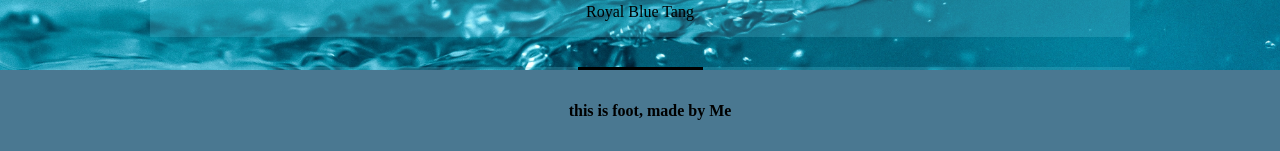
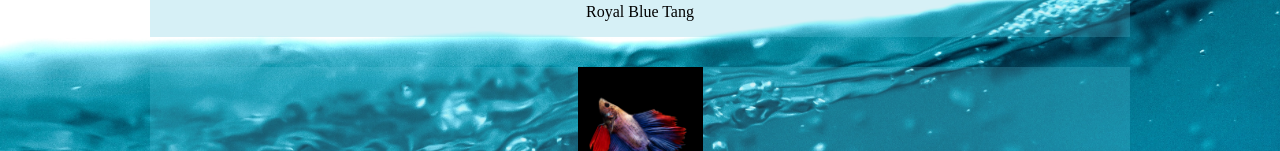
Before and after one commit to lolyay270/svelte_2023, a SvelteKit app: page / in a window 1280 px wide. Shown: the part 649-800 px from the top of the page. Built offline with nearby package versions, Linux system fonts and the light colour scheme.

Commit message:
stopped footer from sticking to bottom of window

```diff
--- a/static/css/main.css
+++ b/static/css/main.css
@@ -52,12 +52,13 @@ body {
 }
 
 footer {
-    position: fixed;
+    position: relative;
     bottom: 0;
     width: 100%;
     background-color: var(--secondary_colour);
     padding: 10px;
     text-align: center;
+    margin-top: 80px;
 }
 
 .home_blocks {
```
